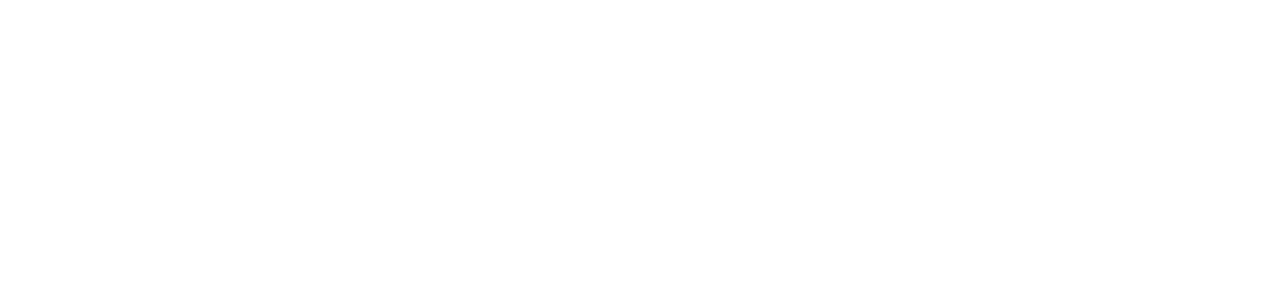
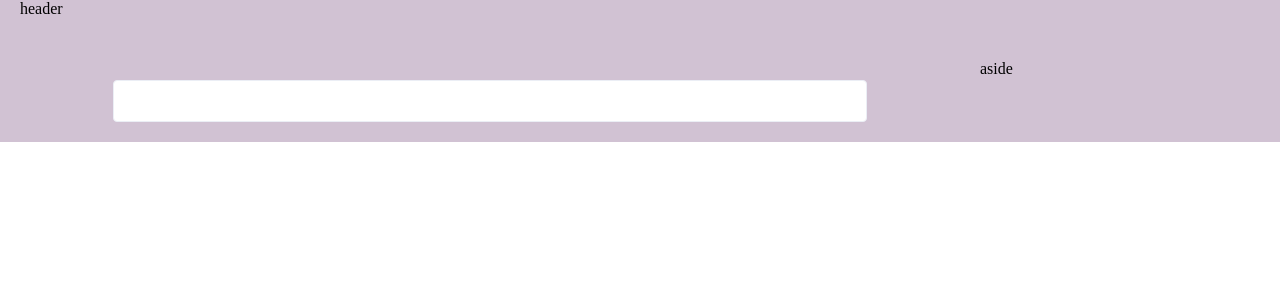
Before and after one commit to shinwoow/one, a Vue app: page / in a window 1280 px wide. Shown: the top 300 px of the page. Built offline with nearby package versions, Linux system fonts and the light colour scheme.

Commit message:
页面布局

```diff
--- a/src/App.vue
+++ b/src/App.vue
@@ -11,5 +11,15 @@
 </script>
 
 <style>
-
+html, body{
+  padding: 0;
+  margin: 0;
+}
+#app {
+  height: 100%;
+  width: 100%;
+  padding: 0;
+  margin: 0;
+  background-color: #d1c2d3;
+}
 </style>
--- /dev/null
+++ b/src/assets/css/reset.scss
@@ -0,0 +1,8 @@
+html,
+body {
+    padding: 0px;
+    border: 0px;
+    box-sizing: border-box;
+    width: 100%;
+
+}
--- /dev/null
+++ b/src/assets/css/resetUI.scss
@@ -0,0 +1,4 @@
+.el-container {
+    padding: 0;
+    margin: 0;
+}
--- a/src/components/HelloWorld.vue
+++ /dev/null
@@ -1,23 +0,0 @@
-<template>
-  <div class="hello"></div>
-</template>
-
-<script lang="ts"></script>
-
-<!-- Add "scoped" attribute to limit CSS to this component only -->
-<style scoped lang="scss">
-h3 {
-  margin: 40px 0 0;
-}
-ul {
-  list-style-type: none;
-  padding: 0;
-}
-li {
-  display: inline-block;
-  margin: 0 10px;
-}
-a {
-  color: #42b983;
-}
-</style>
--- /dev/null
+++ b/src/components/NAV/PageAside.vue
@@ -0,0 +1,8 @@
+<template>
+  <el-aside>aside</el-aside>
+</template>
+<script lang="ts">
+import Vue from "vue";
+export default Vue.extend({});
+</script>
+<style lang="sass"></style>
--- /dev/null
+++ b/src/components/NAV/PageHeader.vue
@@ -0,0 +1,13 @@
+<template>
+  <el-header class="page-header">header</el-header>
+</template>
+<script lang="ts">
+import Vue from "vue";
+export default Vue.extend({});
+</script>
+<style lang="scss">
+.page-header {
+    width: 100%;
+    height: 48px;
+    }
+</style>
--- a/src/main.ts
+++ b/src/main.ts
@@ -4,6 +4,7 @@
 import store from './store'
 import ElementUI from 'element-ui'
 import 'element-ui/lib/theme-chalk/index.css'
+import '@/assets/css/resetUI.scss'
 
 Vue.config.productionTip = false
 Vue.use(ElementUI, { size: 'small', zIndex: 3000 })
--- a/src/router/index.ts
+++ b/src/router/index.ts
@@ -8,7 +8,7 @@
   {
     path: '/',
     name: 'Home',
-    component: Home
+    component: () => import('../views/Home/Home.vue')
   },
   // {
   //   path: '/about',
--- a/src/views/Home.vue
+++ /dev/null
@@ -1,17 +0,0 @@
-<template>
-  <div class="home">
-    <HelloWorld msg="Welcome to Your Vue.js App" />
-  </div>
-</template>
-
-<script>
-// @ is an alias to /src
-import HelloWorld from "@/components/HelloWorld.vue";
-
-export default {
-  name: "Home",
-  components: {
-    HelloWorld
-  }
-};
-</script>
--- /dev/null
+++ b/src/views/Home/Home.vue
@@ -0,0 +1,40 @@
+<template>
+  <div class="home">
+    <el-container direction="vertical">
+      <page-header></page-header>
+      <el-container>
+        <el-main class="page-main">
+          <el-card class="page-main-card" shadow="hover">
+            <router-view></router-view>
+          </el-card>
+        </el-main>
+        <page-aside></page-aside>
+      </el-container>
+    </el-container>
+  </div>
+</template>
+
+<script>
+// @ is an alias to /src
+import PageHeader from "@/components/NAV/PageHeader.vue";
+import PageAside from "@/components/NAV/PageAside.vue";
+
+export default {
+  name: "Home",
+  components: {
+    PageHeader,
+    PageAside
+  }
+};
+</script>
+<style lang="scss">
+.page-main {
+  .page-main-card {
+    width: 80%;
+    position: relative;
+    left: 50%;
+    transform: translateX(-50%);
+
+  }
+}
+</style>
```
